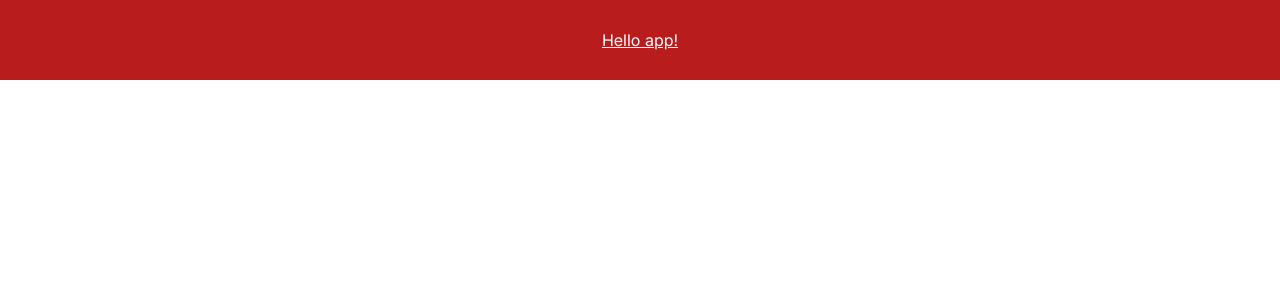
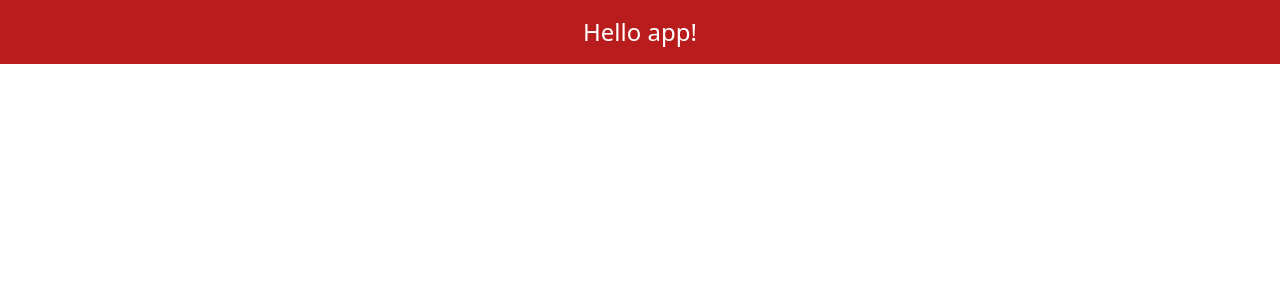
Before and after one commit to kevinkalenga/NextJS_Appli_Neil, a Next.js app: page / in a window 1280 px wide. Shown: the top 300 px of the page. Built offline with nearby package versions, Linux system fonts and the light colour scheme.

Commit message:
What is in the project

```diff
--- a/src/app/layout.tsx
+++ b/src/app/layout.tsx
@@ -1,11 +1,11 @@
 import type { Metadata } from 'next'
-import { Inter } from 'next/font/google'
+
 import './globals.css'
 
-const inter = Inter({ subsets: ['latin'] })
+
 
 export const metadata: Metadata = {
-  title: 'Create Next App',
+  title: 'NextMatch',
   description: 'Generated by create next app',
 }
 
@@ -16,7 +16,7 @@ export default function RootLayout({
 }) {
   return (
     <html lang="en">
-      <body className={inter.className}>{children}</body>
+      <body>{children}</body>
     </html>
   )
 }
--- a/src/app/page.tsx
+++ b/src/app/page.tsx
@@ -1,7 +1,7 @@
 
 export default function Home() {
   return (
-    <div className="text-center flex justify-center items-center bg-red-700 underline w-full h-20 text-white">
+    <div className="text-center text-2xl flex justify-center items-center bg-red-700 w-full p-4 text-white">
       Hello app!
     </div>
   );
```
Also changed, not shown: src/app/globals.css (+0 -24 lines).
